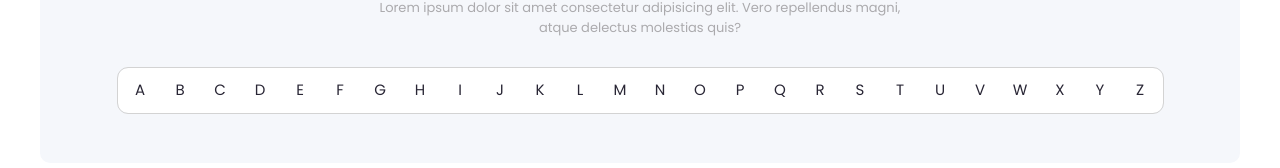
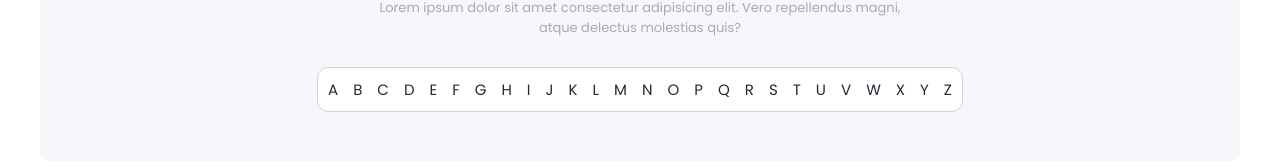
Before and after one commit to mohib988/intern-website, a React (Vite) app: page /companies in a window 1280 px wide. Shown: the part 193-361 px from the top of the page. Built offline with nearby package versions, Linux system fonts and the light colour scheme; no server answers.

Commit message:
search by character

```diff
--- a/src/components/BrowseCompanies.jsx
+++ b/src/components/BrowseCompanies.jsx
@@ -17,10 +17,17 @@ const BrowseCompanies = () => {
  const {companies}=useSelector(state=>state.centralStore)
 const query=useQuery()
 const page=query.get('page')||1
+const search=query.get('search')
 
  useEffect(()=>{
-dispatch(getAllCompany(page))
- },[page])
+  if(search){
+
+    dispatch(getAllCompany(search))
+  }else{
+
+    dispatch(getAllCompany(page))
+  }
+ },[page,search])
 
 //  if()
     return (
--- a/src/components/CdAndCpHeader.jsx
+++ b/src/components/CdAndCpHeader.jsx
@@ -1,5 +1,5 @@
 import React from 'react'
-
+import {Link} from "react-router-dom"
 const CdAndCpHeader = ({type}) => {
   const charArray = ['A', 'B', 'C', 'D', 'E', 'F', 'G', 'H', 'I', 'J', 'K', 'L', 'M', 'N', 'O', 'P', 'Q', 'R', 'S', 'T', 'U', 'V', 'W', 'X', 'Y', 'Z'];
   return (
@@ -11,7 +11,7 @@ const CdAndCpHeader = ({type}) => {
             </p>
             <div className="box-character">
                 <ul className="box-character-list">
-                    {charArray.map((char) => (<li key={Math.random()}>{char}</li>))}
+                    {charArray.map((char) => (<Link  style={{textDecoration:"None"}} to={`?search=${char}`} key={Math.random()} >{char}</Link>))}
                 </ul>
             </div>
         </section>
```
